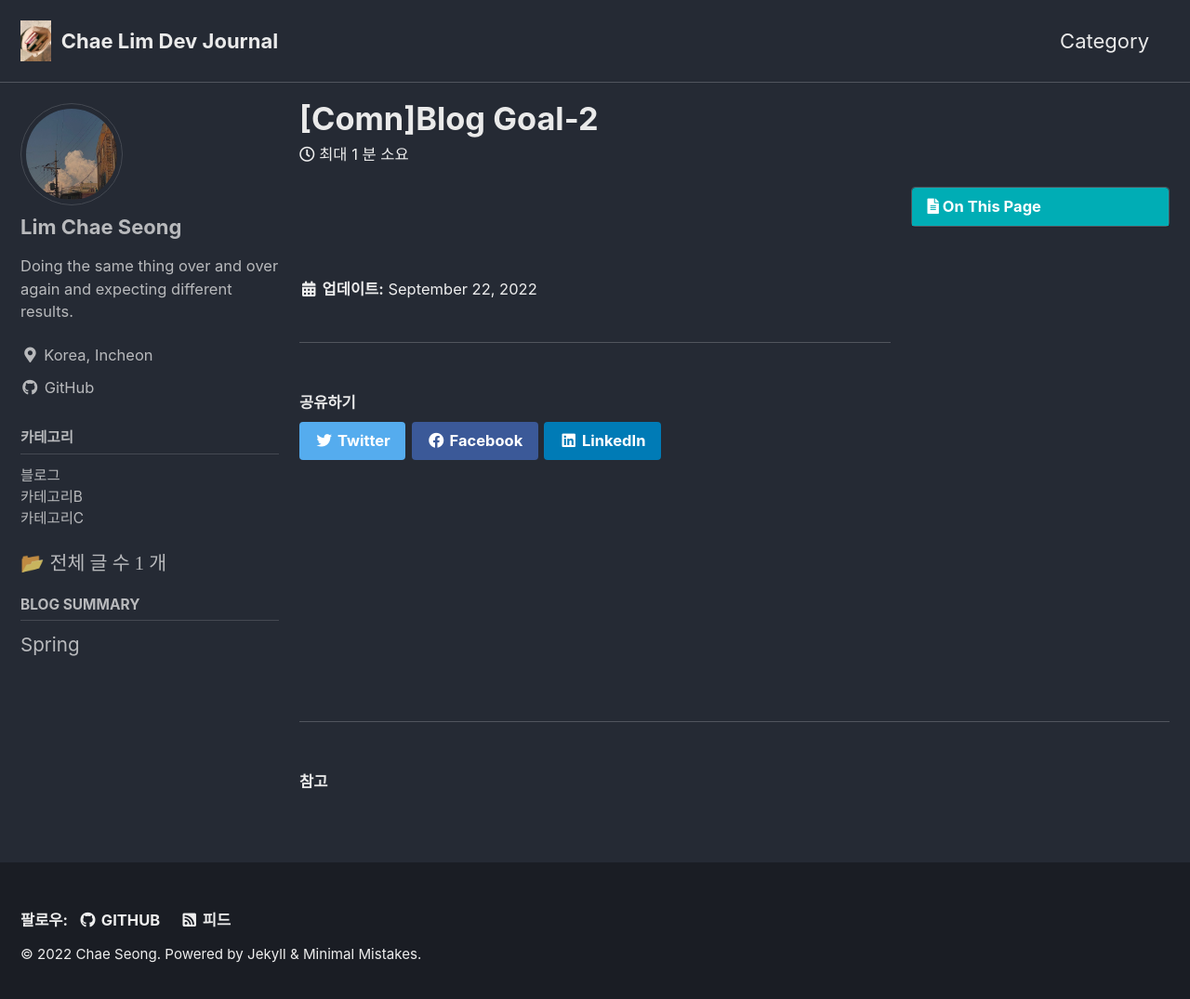
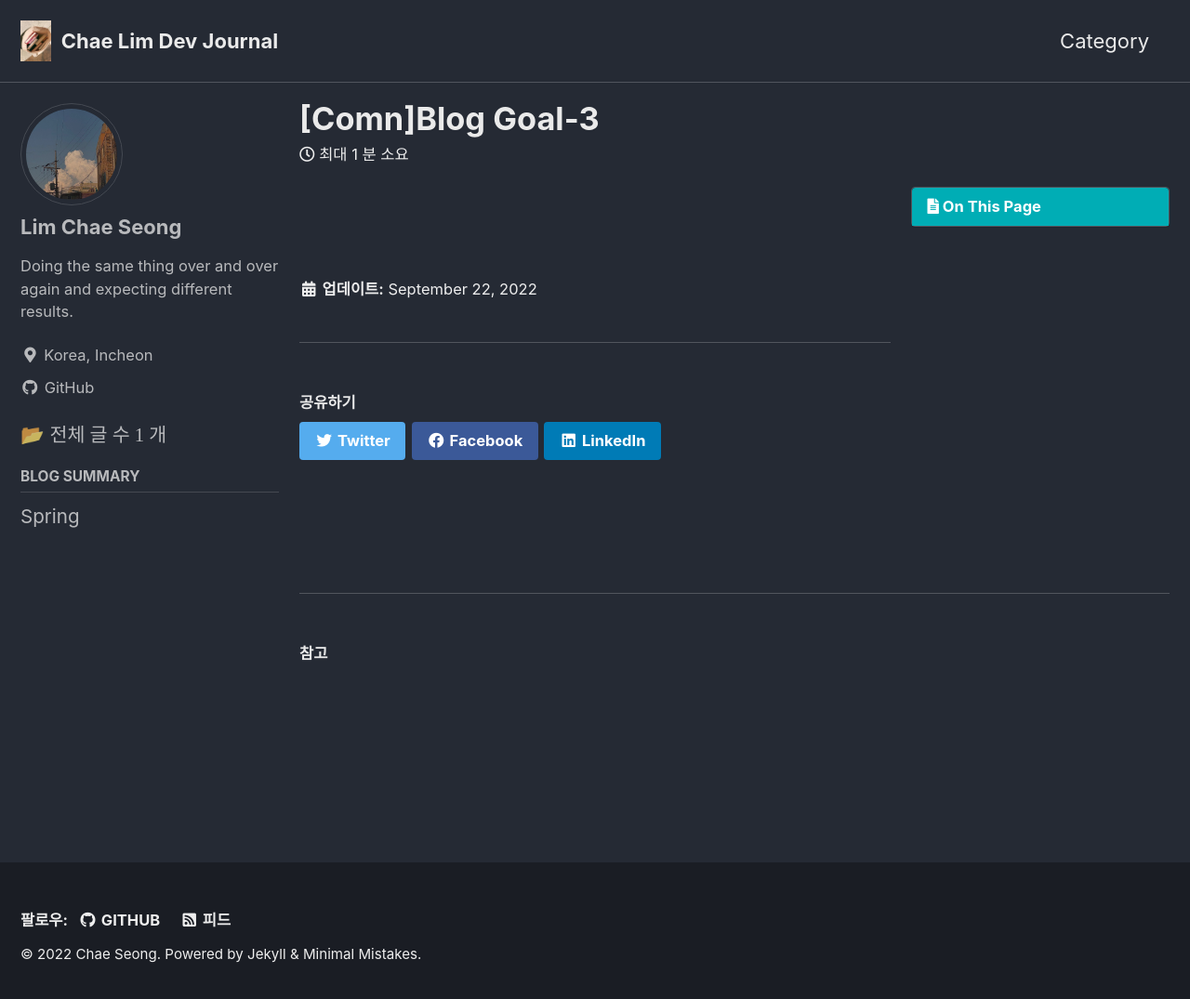
Before and after one commit to lim1504/lim1504.github.io, a Jekyll site: the page built from _posts/2022-09-22-first.md, in a window 1280 px wide and 1083 px high. Shown: the top 1075 px of the window at 93% size. Built offline with Jekyll 4.4.1, drawn with Linux system fonts in a browser that asks for light colours; cached includes are drawn as plain includes.

```diff
--- a/_config.yml
+++ b/_config.yml
@@ -292,5 +292,3 @@ defaults:
       related: true
       mathjax: true
       sidebar_main: true
-      sidebar:
-        nav : "sidebar-category"
--- a/_data/navigation.yml
+++ b/_data/navigation.yml
@@ -12,19 +12,3 @@ main:
   #   url: /collection-archive/
   # - title: "Sitemap"
   #   url: /sitemap/
-
-sidebar_main :
-  - title : "카테고리"
-    children:
-      - title : Goals
-        url : /comn
-
-sidebar-category:
-  - title: "카테고리"
-    children:
-      - title: "블로그"
-        url: "/blog"
-      - title: "카테고리B"
-        url:  "/CategoryB"
-      - title: "카테고리C"
-        url:  "/CategoryC"
--- a/_posts/2022-09-22-first.md
+++ b/_posts/2022-09-22-first.md
@@ -1,5 +1,5 @@
 ---
-title:  "[Comn]Blog Goal-2"
+title:  "[Comn]Blog Goal-3"
 toc: true
 toc_sticky: true
 date: 2022-09-22
--- a/index.html
+++ b/index.html
@@ -2,6 +2,5 @@
 layout: home
 author_profile: true
 sidebar_main: true
-sidebar:
-    nav: "sidebar category"
+
 ---
```
